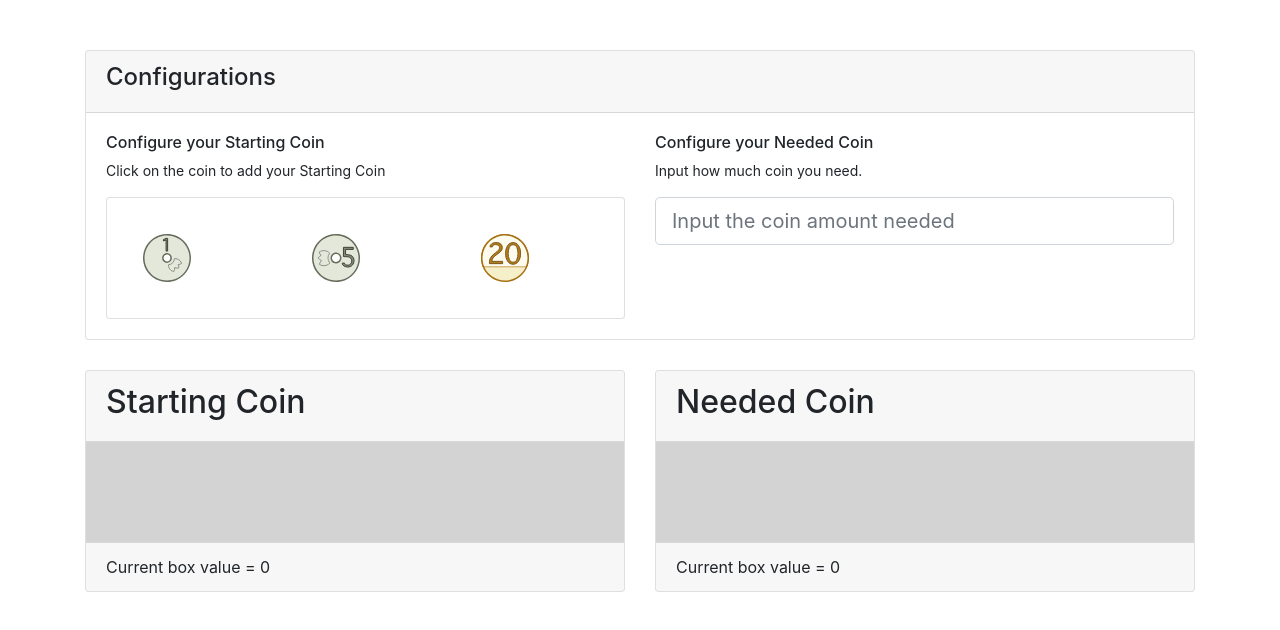
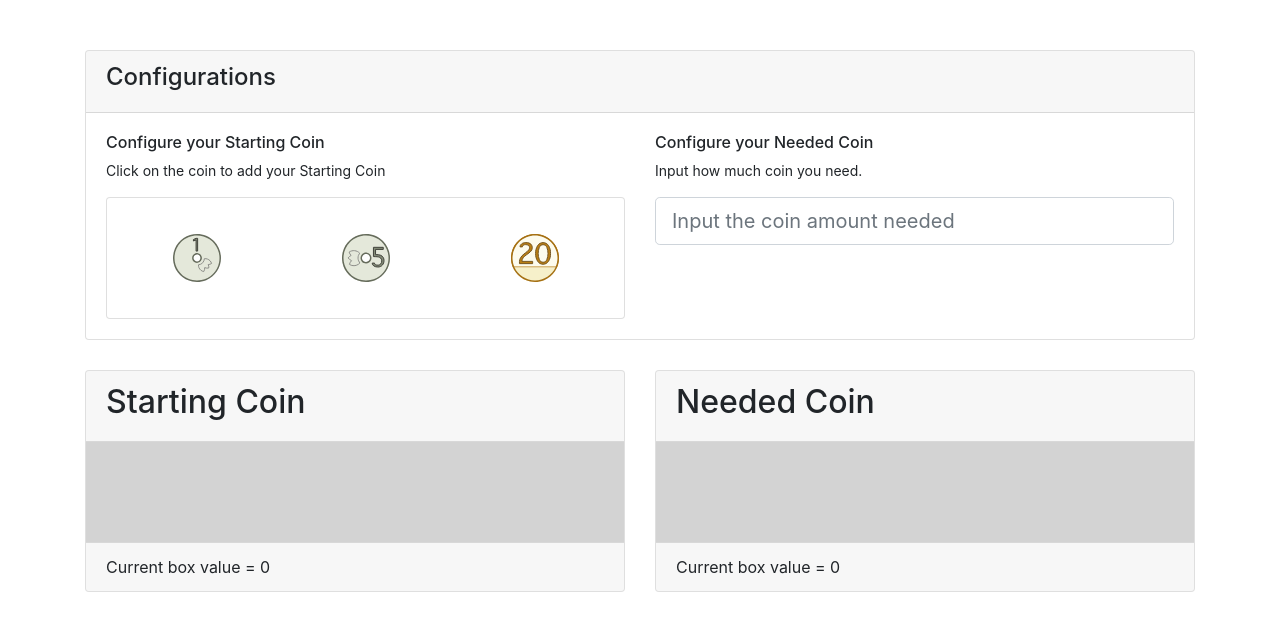
Before and after one commit to sherlyfebrianti96/React-Coin-Move, a React (Create React App) app: page / in a window 1280 px wide. Shown: the top 630 px of the page. Built offline with nearby package versions, Linux system fonts and the light colour scheme.

Commit message:
Make the coin use the center-div position

```diff
--- a/src/components/Coin/Coin.css
+++ b/src/components/Coin/Coin.css
@@ -2,4 +2,5 @@
     width: 80px;
     text-align: center;
     cursor: pointer;
+    display: inline-block;
 }
--- a/src/components/CoinArea/CoinArea.tsx
+++ b/src/components/CoinArea/CoinArea.tsx
@@ -32,6 +32,7 @@ class CoinArea extends React.PureComponent<CoinAreaProps> {
           {(provided: DraggableProvided, snapshot: DraggableStateSnapshot) => {
             return (
               <Col
+                className="center-coin-col"
                 ref={provided.innerRef}
                 {...provided.draggableProps}
                 {...provided.dragHandleProps}
--- a/src/components/StartingCoin/StartingCoin.tsx
+++ b/src/components/StartingCoin/StartingCoin.tsx
@@ -23,19 +23,19 @@ export default class StartingCoin extends React.PureComponent<StartingCoinProps>
         <Card>
           <Card.Body>
             <Row>
-              <Col>
+              <Col className="center-coin-col">
                 <Coin
                   value={CoinValueEnum.OneCent}
                   addCoinToStartedArea={this.props.addCoinToStartedArea.bind(this)}
                 />
               </Col>
-              <Col>
+              <Col className="center-coin-col">
                 <Coin
                   value={CoinValueEnum.FiveCent}
                   addCoinToStartedArea={this.props.addCoinToStartedArea.bind(this)}
                 />
               </Col>
-              <Col>
+              <Col className="center-coin-col">
                 <Coin
                   value={CoinValueEnum.TwentyCent}
                   addCoinToStartedArea={this.props.addCoinToStartedArea.bind(this)}
--- a/src/index.css
+++ b/src/index.css
@@ -16,3 +16,9 @@ code {
   margin: 0;
   padding: 0;
 }
+
+.center-coin-col {
+  display: inline-flex;
+  align-items: center;
+  justify-content: center;
+}
```
